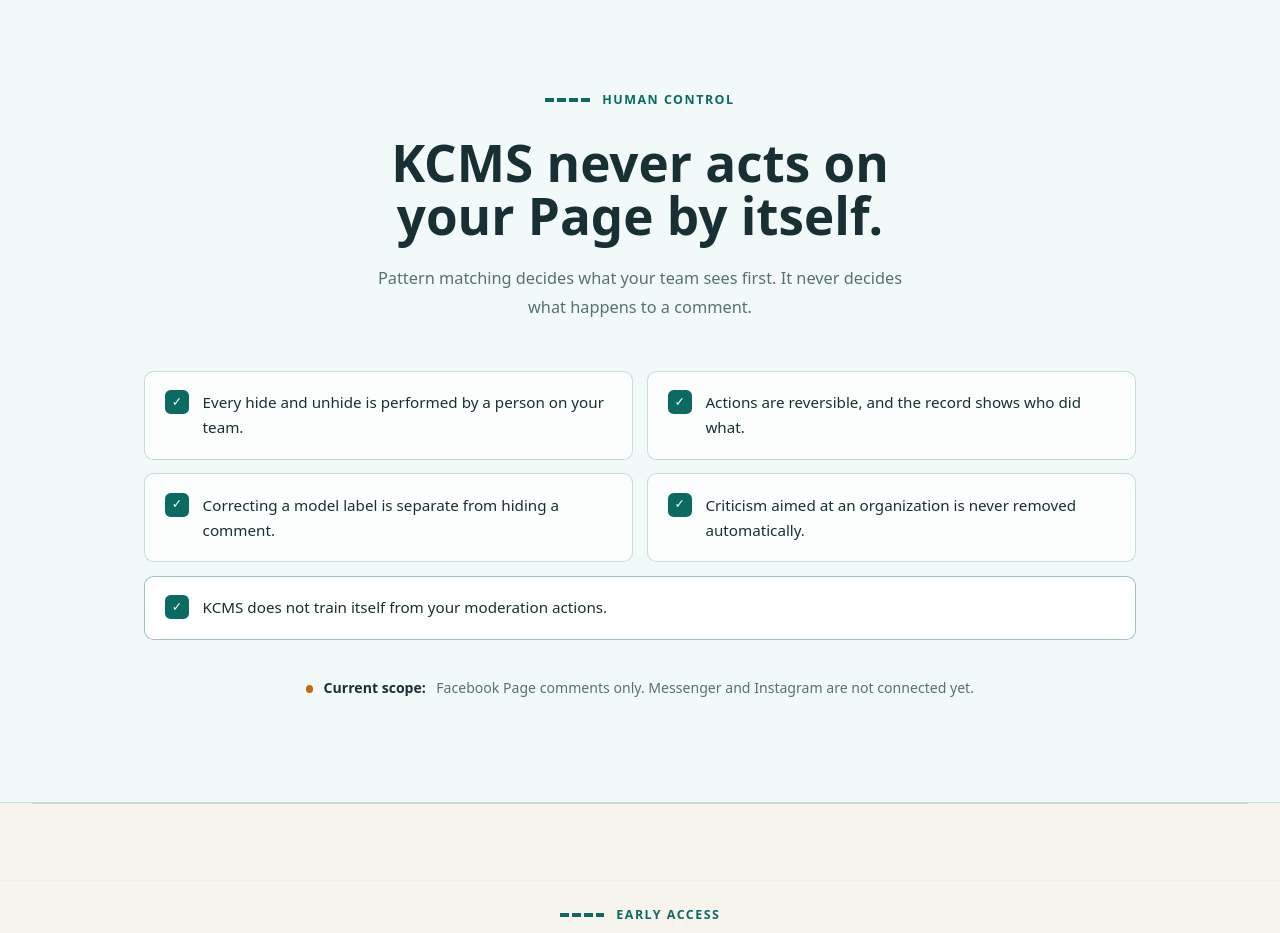
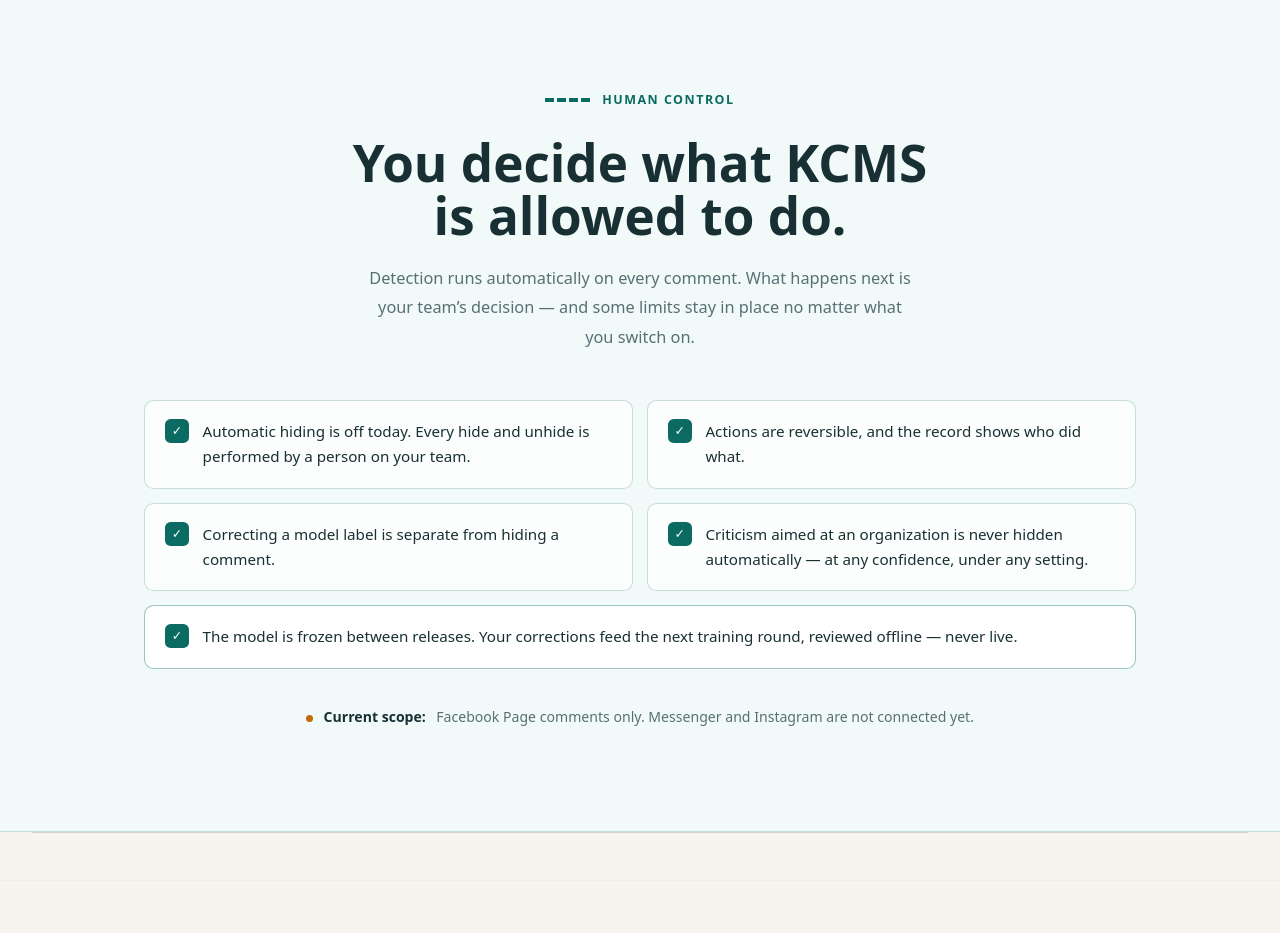
Before and after one commit to havbay/kcms-frontend, a React (Vite) app: page / in a window 1280 px wide. Shown: the part 2720-3653 px from the top of the page. Built offline with nearby package versions, Linux system fonts and the light colour scheme.

Commit message:
fix: make human control claims stage-proof

```diff
--- a/src/app/App.tsx
+++ b/src/app/App.tsx
@@ -59,14 +59,14 @@ const copy = {
       },
     ],
     controlEyebrow: 'Human control',
-    controlHeading: 'KCMS never acts on your Page by itself.',
-    controlDescription: 'Pattern matching decides what your team sees first. It never decides what happens to a comment.',
+    controlHeading: 'You decide what KCMS is allowed to do.',
+    controlDescription: 'Detection runs automatically on every comment. What happens next is your team’s decision — and some limits stay in place no matter what you switch on.',
     controlGuarantees: [
-      'Every hide and unhide is performed by a person on your team.',
+      'Automatic hiding is off today. Every hide and unhide is performed by a person on your team.',
       'Actions are reversible, and the record shows who did what.',
       'Correcting a model label is separate from hiding a comment.',
-      'Criticism aimed at an organization is never removed automatically.',
-      'KCMS does not train itself from your moderation actions.',
+      'Criticism aimed at an organization is never hidden automatically — at any confidence, under any setting.',
+      'The model is frozen between releases. Your corrections feed the next training round, reviewed offline — never live.',
     ],
     controlScopeLabel: 'Current scope',
     controlScope: 'Facebook Page comments only. Messenger and Instagram are not connected yet.',
@@ -156,14 +156,14 @@ const copy = {
       },
     ],
     controlEyebrow: 'ការគ្រប់គ្រងដោយមនុស្ស',
-    controlHeading: 'KCMS មិនធ្វើសកម្មភាពលើទំព័ររបស់អ្នកដោយខ្លួនឯងឡើយ។',
-    controlDescription: 'ការផ្គូផ្គងលំនាំកំណត់តែថាក្រុមរបស់អ្នកគួរមើលអ្វីមុន។ វាមិនកំណត់ថាមតិយោបល់នឹងទទួលរងអ្វីឡើយ។',
+    controlHeading: 'អ្នកជាអ្នកសម្រេចថា KCMS អាចធ្វើអ្វីបាន។',
+    controlDescription: 'ការរកឃើញដំណើរការស្វ័យប្រវត្តិលើមតិយោបល់គ្រប់មួយ។ អ្វីដែលកើតឡើងបន្ទាប់ គឺជាការសម្រេចរបស់ក្រុមអ្នក ហើយដែនកំណត់មួយចំនួននៅតែមាន ទោះបីអ្នកបើកមុខងារណាក៏ដោយ។',
     controlGuarantees: [
-      'រាល់ការលាក់ និងការបើកលាក់វិញ ធ្វើឡើងដោយមនុស្សក្នុងក្រុមរបស់អ្នក។',
+      'ការលាក់ស្វ័យប្រវត្តិត្រូវបានបិទនៅពេលនេះ។ រាល់ការលាក់ និងការបើកលាក់វិញ ធ្វើឡើងដោយមនុស្សក្នុងក្រុមរបស់អ្នក។',
       'សកម្មភាពអាចត្រឡប់វិញបាន ហើយកំណត់ត្រាបង្ហាញថានរណាធ្វើអ្វី។',
       'ការកែស្លាកគំរូ ដាច់ដោយឡែកពីការលាក់មតិយោបល់។',
-      'ការរិះគន់ដែលសំដៅលើអង្គភាព មិនត្រូវបានលុបដោយស្វ័យប្រវត្តិឡើយ។',
-      'KCMS មិនហ្វឹកហាត់ខ្លួនឯងពីសកម្មភាពគ្រប់គ្រងរបស់អ្នកឡើយ។',
+      'ការរិះគន់ដែលសំដៅលើអង្គភាព មិនត្រូវបានលាក់ដោយស្វ័យប្រវត្តិឡើយ ទោះកម្រិតជឿជាក់ណា ឬការកំណត់បែបណាក៏ដោយ។',
+      'គំរូត្រូវបានបង្កកចន្លោះការចេញផ្សាយនីមួយៗ។ ការកែតម្រូវរបស់អ្នកចូលទៅក្នុងវគ្គហ្វឹកហាត់បន្ទាប់ ដែលពិនិត្យក្រៅប្រព័ន្ធ មិនមែនផ្ទាល់ឡើយ។',
     ],
     controlScopeLabel: 'វិសាលភាពបច្ចុប្បន្ន',
     controlScope: 'មតិយោបល់លើទំព័រ Facebook តែប៉ុណ្ណោះ។ Messenger និង Instagram មិនទាន់ភ្ជាប់នៅឡើយទេ។',
```
Also changed, not shown: 2 other files (tests, documents, lock files or other folders).
